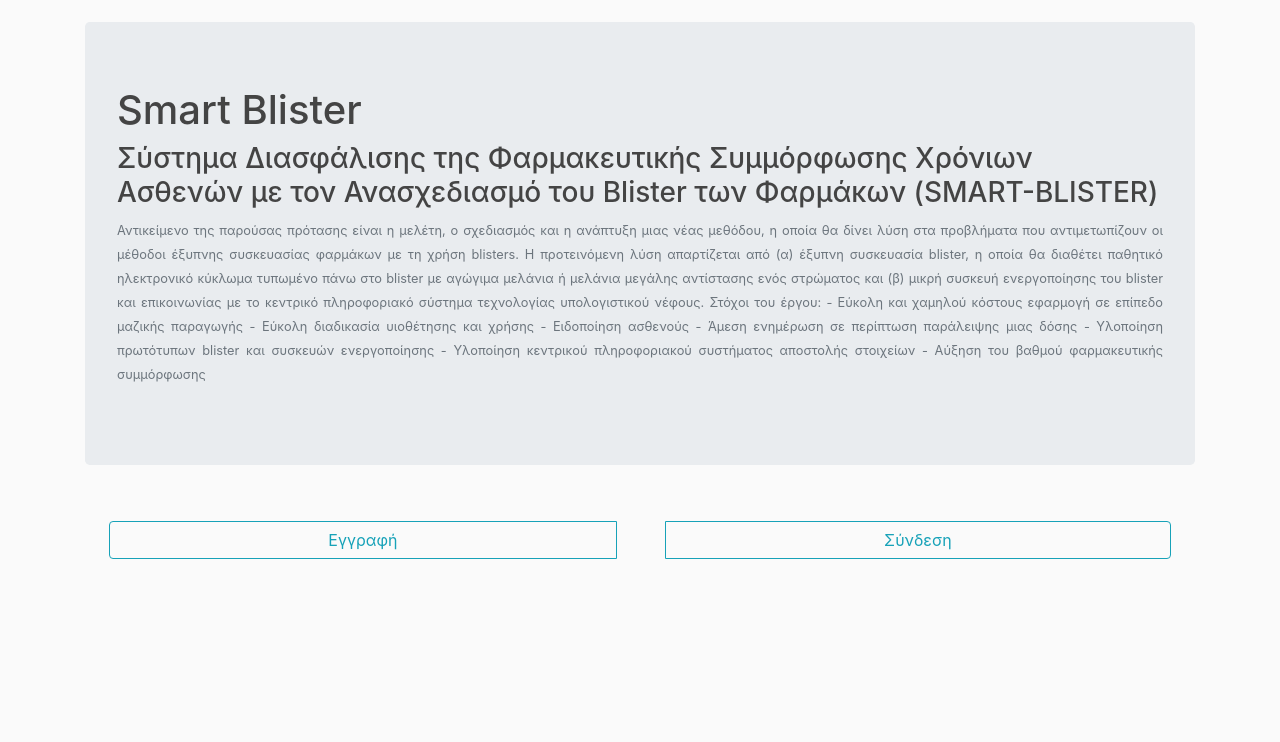
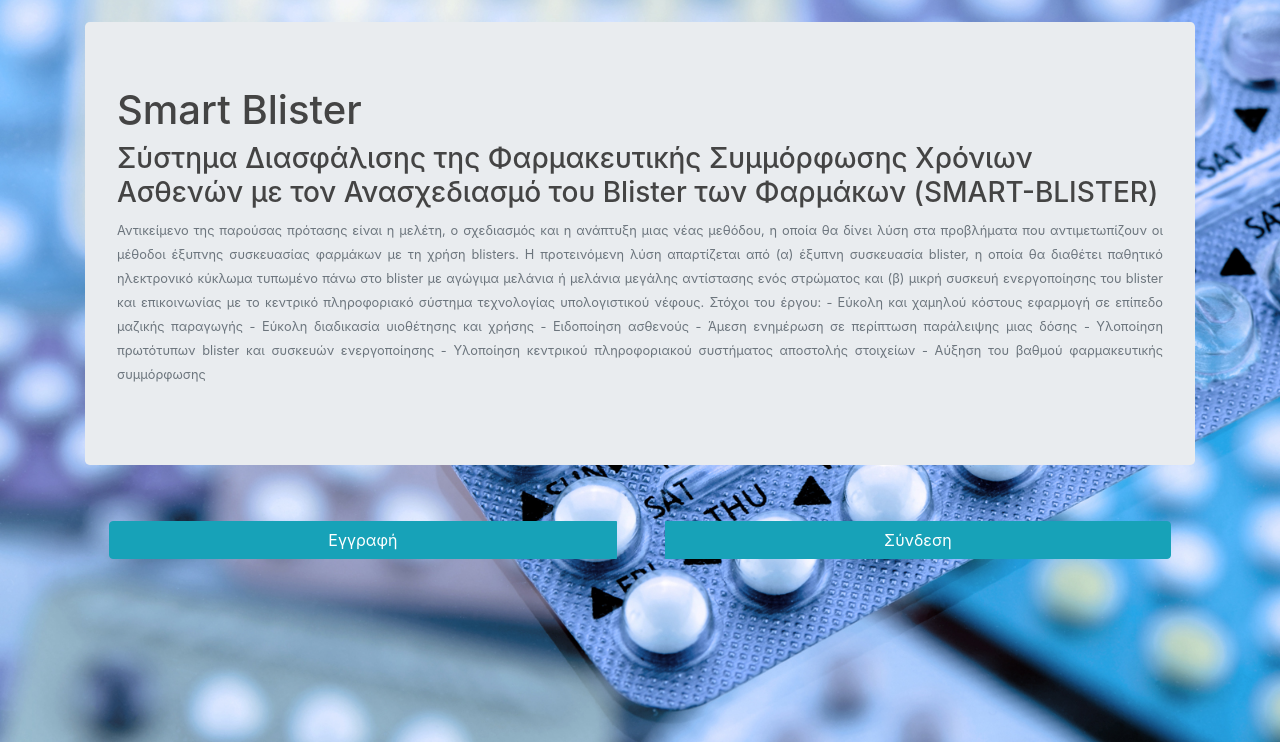
Before and after one commit to antonioudakis/smartblister, a Django app: page / in a window 1280 px wide. Shown: the part 58-800 px from the top of the page. Run offline with Django 3.2, Linux system fonts and the light colour scheme; some libraries are stand-ins or nearby versions.

Commit message:
Added background image

```diff
--- a/static/dashboard/css/main.css
+++ b/static/dashboard/css/main.css
@@ -1,5 +1,9 @@
 body {
 	background: #fafafa;
+	background-image: url('../img/blisters.jpg');
+	background-repeat: no-repeat;
+  	background-attachment: fixed;
+  	background-size: cover;
 	color: #333333;
 	margin-top: 5rem;
 }
--- a/templates/dashboard/index.html
+++ b/templates/dashboard/index.html
@@ -7,8 +7,8 @@
 </div>
 {% if not user.is_authenticated %}
 	<div class="d-flex justify-content-center btn-group" role="group">
-		<a href="{% url 'users:registration' %}" class="btn btn-outline-info m-4">Εγγραφή</a>
-		<a href="{% url 'login' %}" class="btn btn-outline-info m-4">Σύνδεση</a>
+		<a href="{% url 'users:registration' %}" class="btn btn-info m-4">Εγγραφή</a>
+		<a href="{% url 'login' %}" class="btn btn-info m-4">Σύνδεση</a>
 	</div>
 {% endif %}
 
```
Also changed, not shown: templates/users/logout.html (+7 -5 lines), db.sqlite3, static/dashboard/img/blisters.jpg (added).
